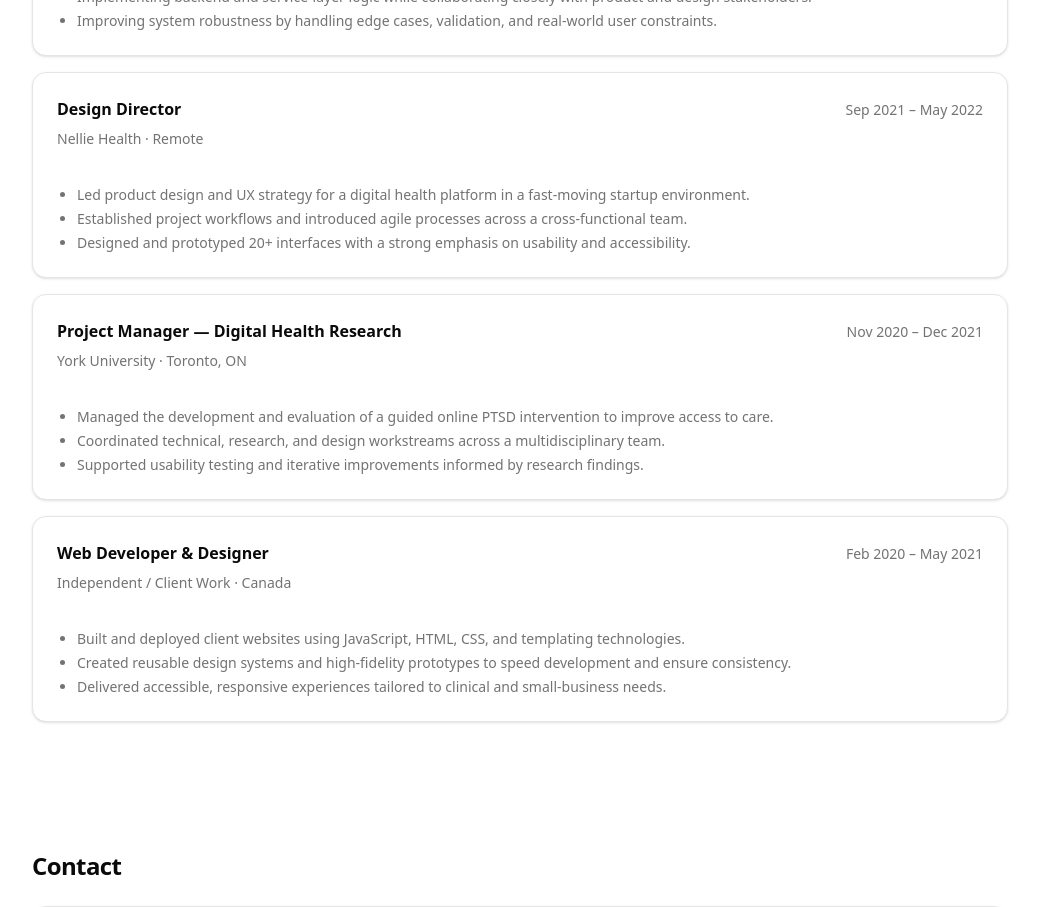
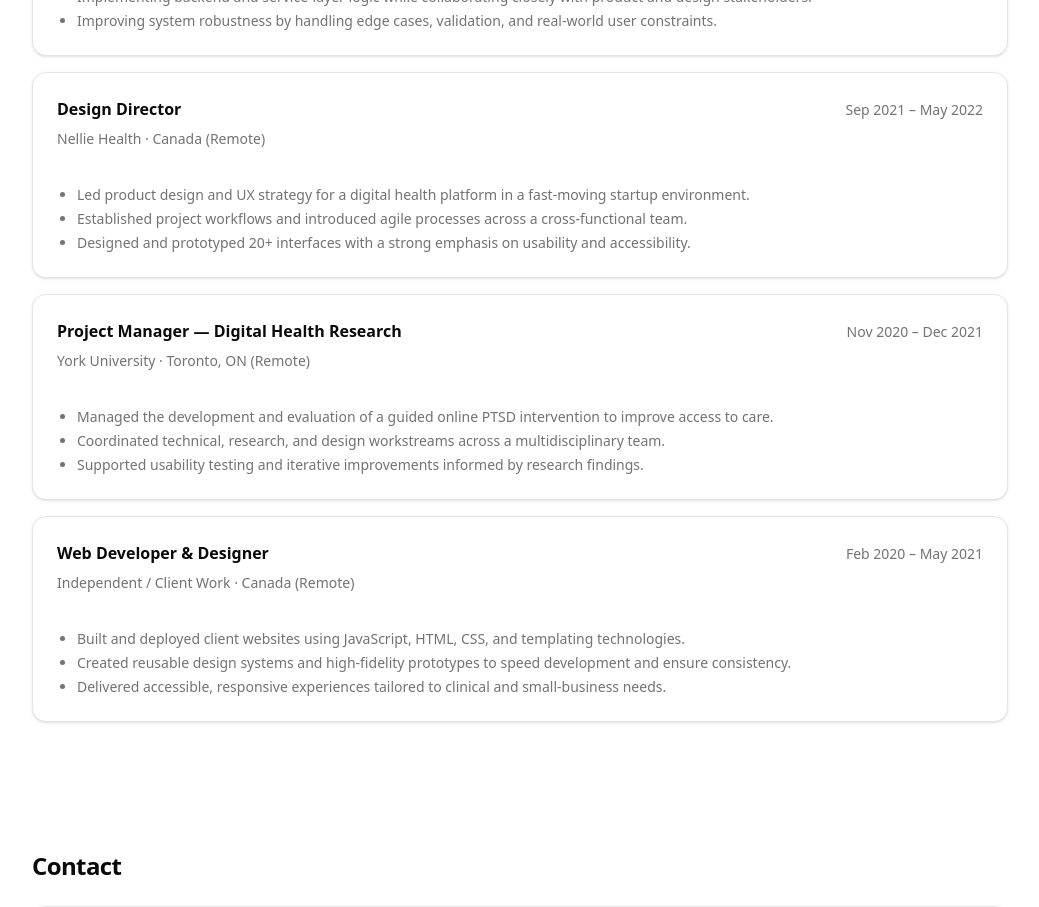
Before and after one commit to helloiamcait/portfolio, a Next.js app: page / in a window 1280 px wide. Shown: the part 3240-4147 px from the top of the page, without its empty margins (120-1159 px from the left). Built offline with nearby package versions, Linux system fonts and the light colour scheme.

Commit message:
update experience descriptions

```diff
--- a/src/data/experiences.ts
+++ b/src/data/experiences.ts
@@ -23,7 +23,7 @@ export const experiences: ExperienceItem[] = [
   {
     company: "Nellie Health",
     title: "Design Director",
-    location: "Remote",
+    location: "Canada (Remote)",
     start: "Sep 2021",
     end: "May 2022",
     bullets: [
@@ -35,7 +35,7 @@ export const experiences: ExperienceItem[] = [
   {
     company: "York University",
     title: "Project Manager — Digital Health Research",
-    location: "Toronto, ON",
+    location: "Toronto, ON (Remote)",
     start: "Nov 2020",
     end: "Dec 2021",
     bullets: [
@@ -47,7 +47,7 @@ export const experiences: ExperienceItem[] = [
   {
     company: "Independent / Client Work",
     title: "Web Developer & Designer",
-    location: "Canada",
+    location: "Canada (Remote)",
     start: "Feb 2020",
     end: "May 2021",
     bullets: [
```
